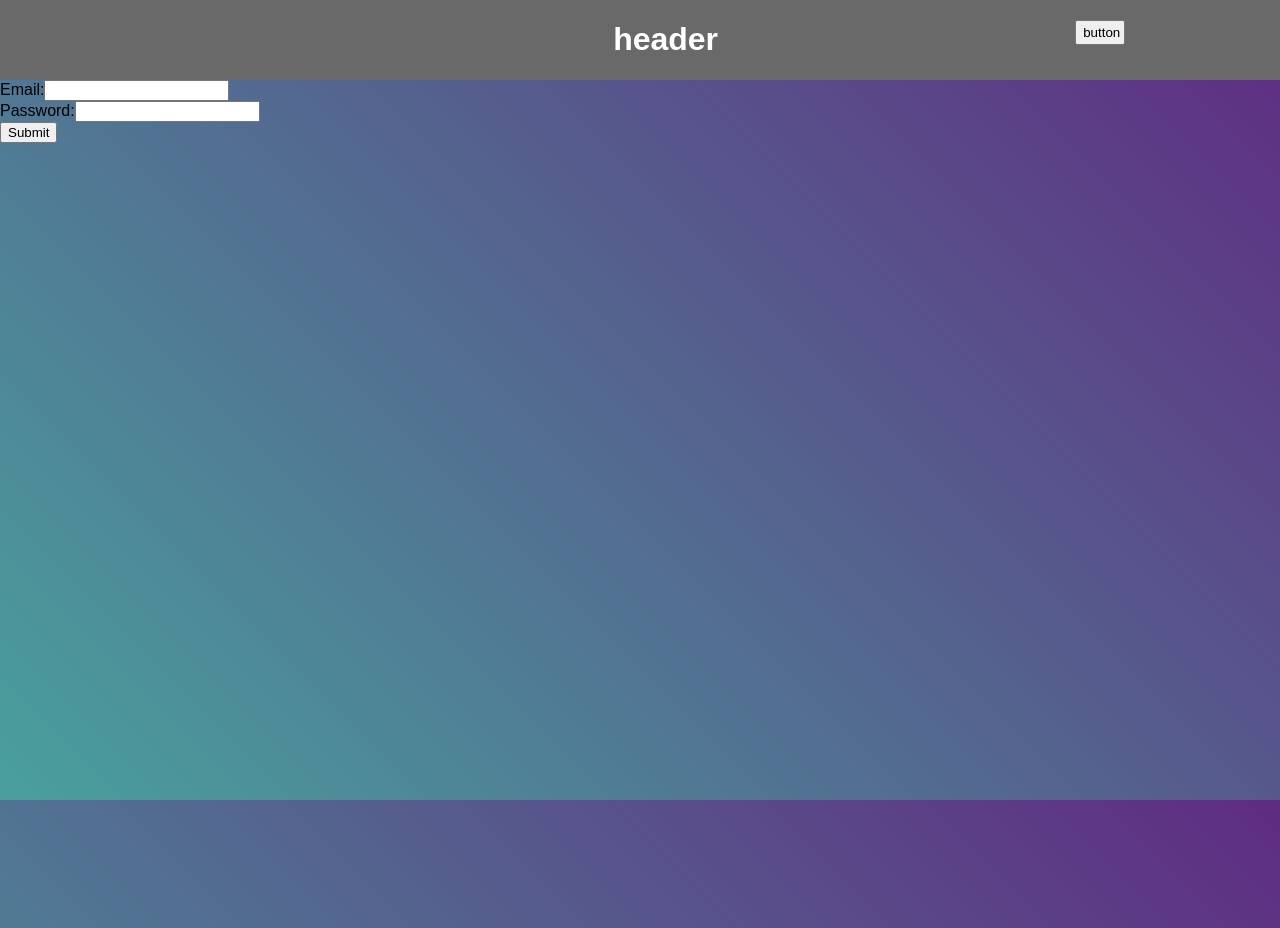
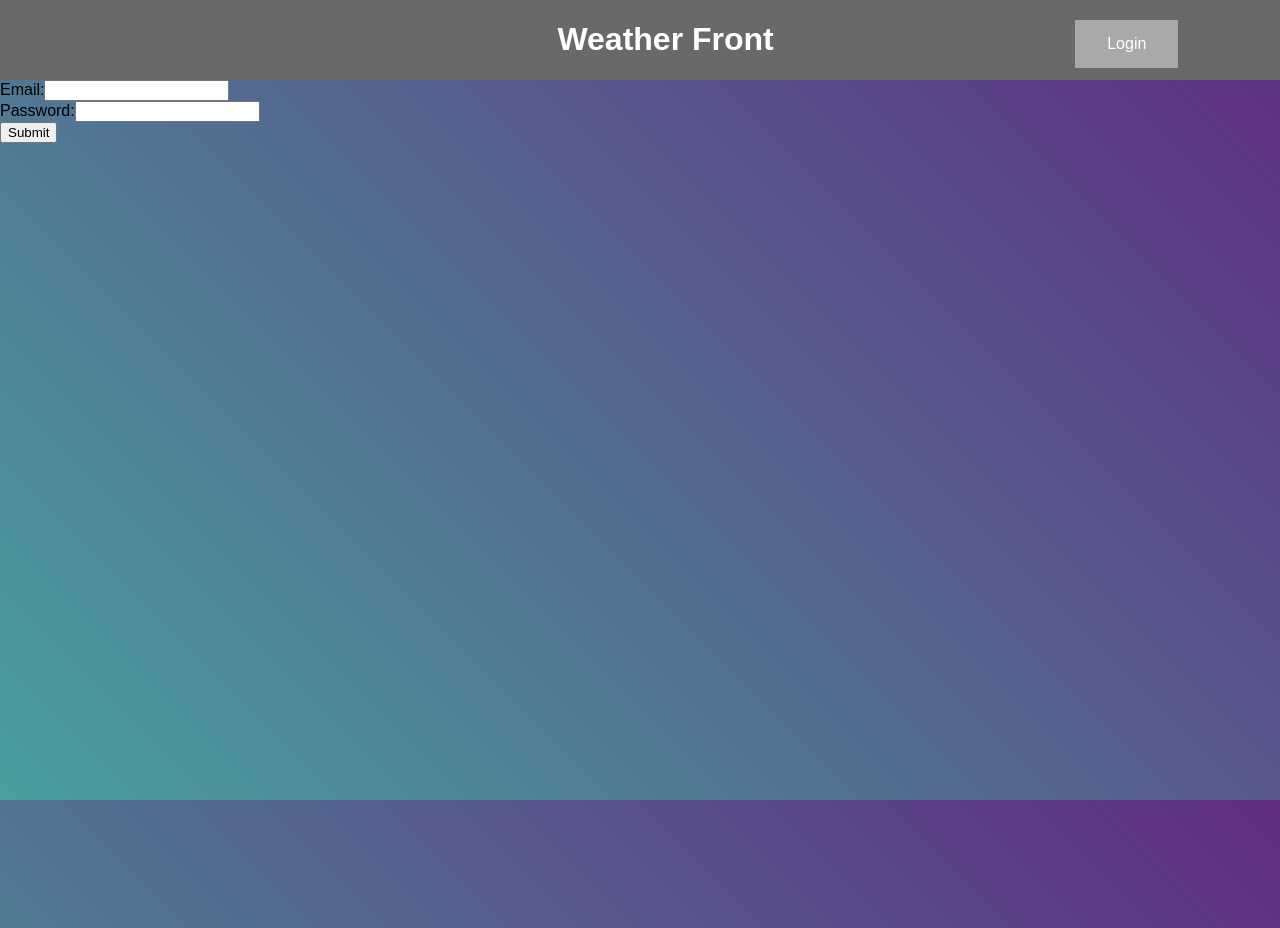
Before and after one commit to SunRises-On/WeatherApp, a React (Create React App) app in the folder frontend/: page /login in a window 1280 px wide. Built offline with nearby package versions, Linux system fonts and the light colour scheme.

Commit message:
Minor header changes to text.

```diff
--- a/frontend/src/component/NavBar.js
+++ b/frontend/src/component/NavBar.js
@@ -7,9 +7,9 @@ function NavBar(){
 
     return(
         <div className='navBar'>
-            <h1 className='header'>header</h1>
+            <h1 className='header'>Weather Front</h1>
             <div className='nav-left'>
-                <button className='btn'>button</button>
+                <button className='btn'>Login</button>
             </div>
         </div>
     )
--- a/frontend/src/component/style/HeaderStyle.css
+++ b/frontend/src/component/style/HeaderStyle.css
@@ -23,7 +23,18 @@
 .btn{
   margin-top: 20px;
   position: absolute;
-  height: 25px;
-  width: 50px;
+
+  padding: 15px 32px;
+  background-color: darkgray;
+  border: 1px dimgray;
+  color: white;
+  text-align: center;
+  text-decoration: none;
+  font-size: 16px;
+  cursor: pointer;
 
 }
+
+.btn:hover{
+  background-color: rgb(88,88,88);
+}
```
